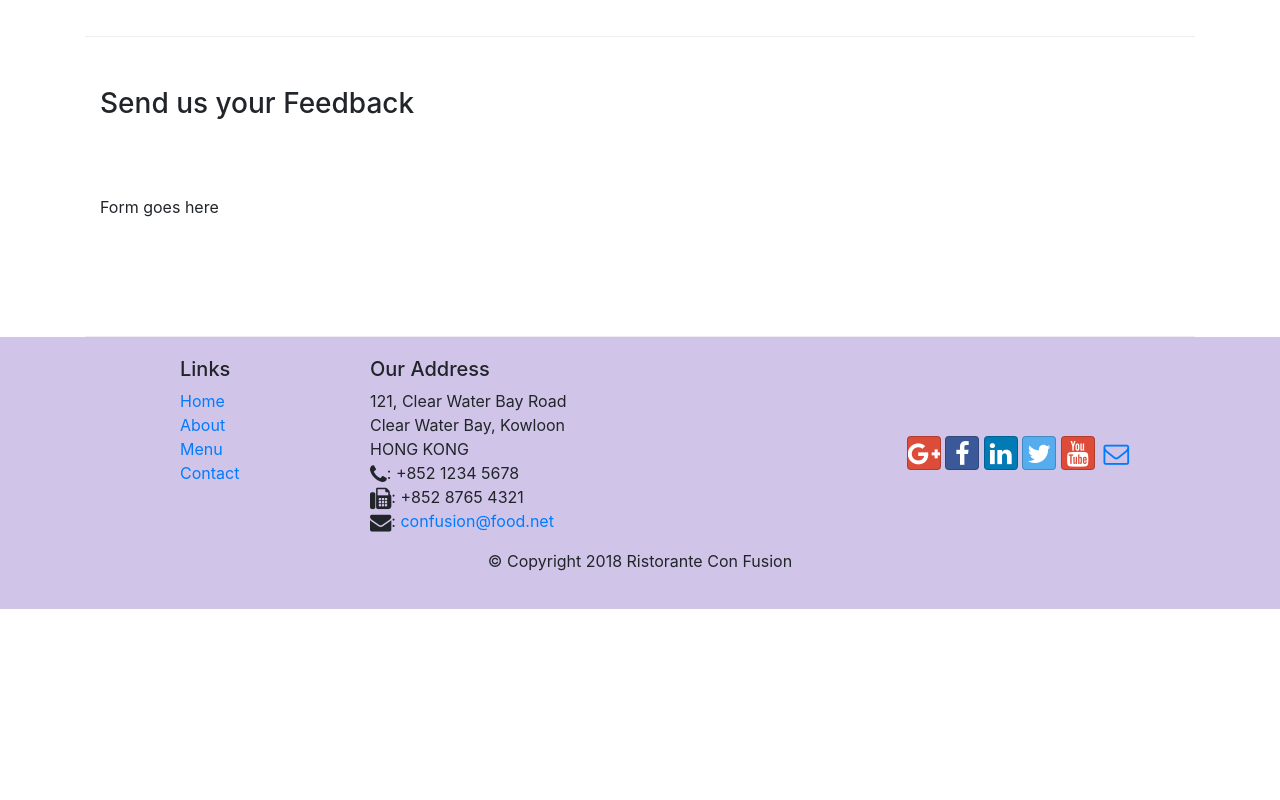
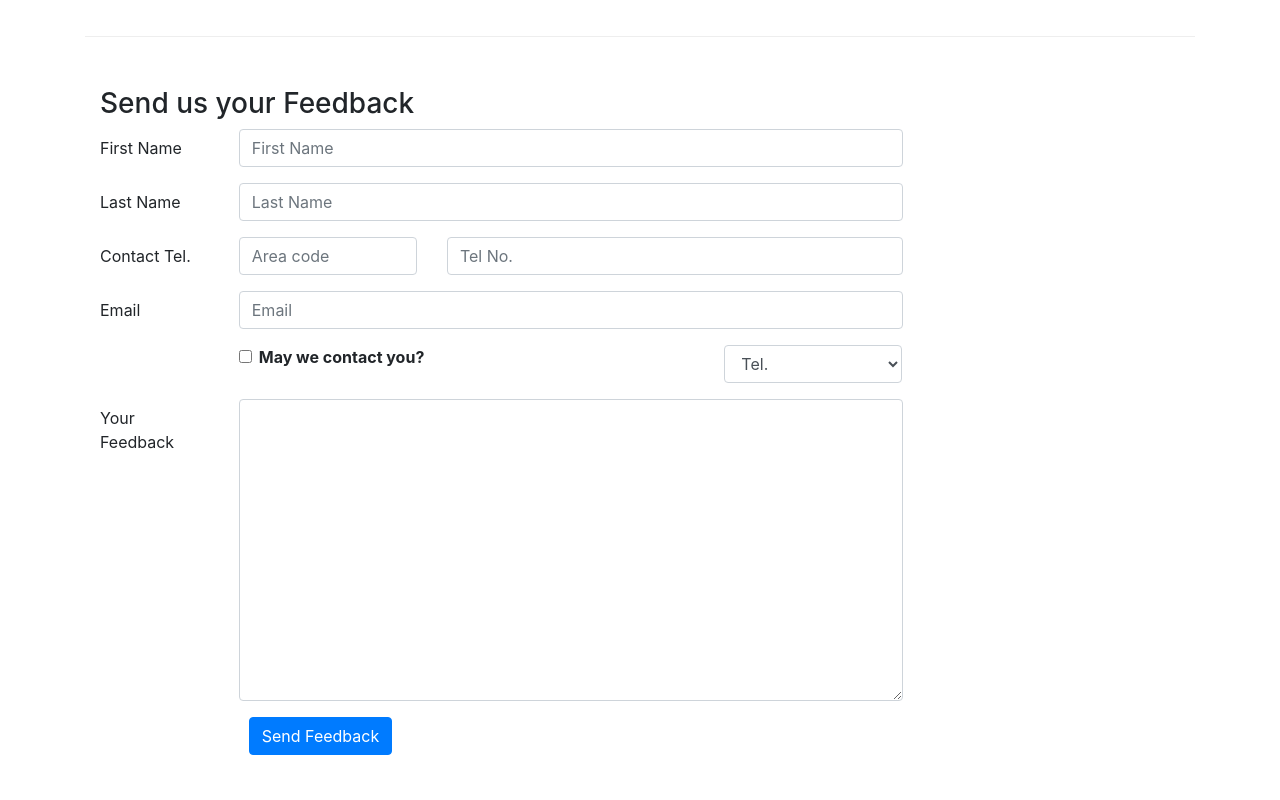
Before and after one commit to Akinkunmi-Akintunde/Restaurant-Website, a website: page contactus.html in a window 1280 px wide. Shown: the part 800-1600 px from the top of the page. Before the commit the page ends 1409 px from the top, so only its background shows below. Drawn offline with nearby package versions, Linux system fonts and the light colour scheme.

Commit message:
Form Added to the contact list

```diff
--- a/contactus.html
+++ b/contactus.html
@@ -92,7 +92,63 @@
               <h3>Send us your Feedback</h3>
            </div>
             <div class="col-12 col-md-9">
-                Form goes here
+                <form>
+                    <div class="form-group row">
+                        <label for="firstname" class="col-md-2 col-form-label">First Name</label>
+                        <div class="col-md-10">
+                            <input type="text" class="form-control" id="firstname" name="firstname" placeholder="First Name">
+                        </div>
+                    </div>
+                    <div class="form-group row">
+                        <label for="lastname" class="col-md-2 col-form-label">Last Name</label>
+                        <div class="col-md-10">
+                            <input type="text" class="form-control" id="lastname" name="lastname" placeholder="Last Name">
+                        </div>
+                    </div>
+                    <div class="form-group row">
+                        <label for="telnum" class="col-12 col-md-2 col-form-label">Contact Tel.</label>
+                        <div class="col-5 col-md-3">
+                            <input type="tel" class="form-control" id="areacode" name="areacode" placeholder="Area code">
+                        </div>
+                        <div class="col-7 col-md-7">
+                            <input type="tel" class="form-control" id="telnum" name="telnum" placeholder="Tel No.">
+                        </div>
+                    </div>
+                    <div class="form-group row">
+                        <label for="emailid" class="col-md-2 col-form-label">Email</label>
+                        <div class="col-md-10">
+                            <input type="email" class="form-control" id="emailid" name="emailid" placeholder="Email">
+                        </div>
+                    </div>
+                    <div class="form-group row">
+                        <div class="col-md-6 offset-md-2">
+                            <div class="form-check">
+                                <input type="checkbox" class="form-check-input" name="approve" id="approve"
+                                value="">
+                                <label class="form-check-label" for="approve">
+                                    <strong>May we contact you?</strong>
+                                </label>
+                            </div>
+                        </div>
+                        <div class="col-md-3 offset-md-1">
+                            <select class="form-control">
+                                <option>Tel.</option>
+                                <option>Email.</option>
+                            </select>
+                        </div>
+                    </div>
+                    <div class="form-group row">
+                        <label for="Feedback" class="col-md-2 col-form-label">Your Feedback</label>
+                        <div class="col-md-10">
+                            <textarea class="form-control" id="Feedback" name="Feedback" rows="12"></textarea>
+                        </div>
+                    </div>
+                    <div class="form-group-row">
+                        <div class="offset-md-2 col-md-10">
+                            <button type="submit" class="btn btn-primary">Send Feedback</button>
+                        </div>
+                    </div>
+                </form>
             </div>
              <div class="col-12 col-md">
             </div>
```
Also changed, not shown: 1 other file.
